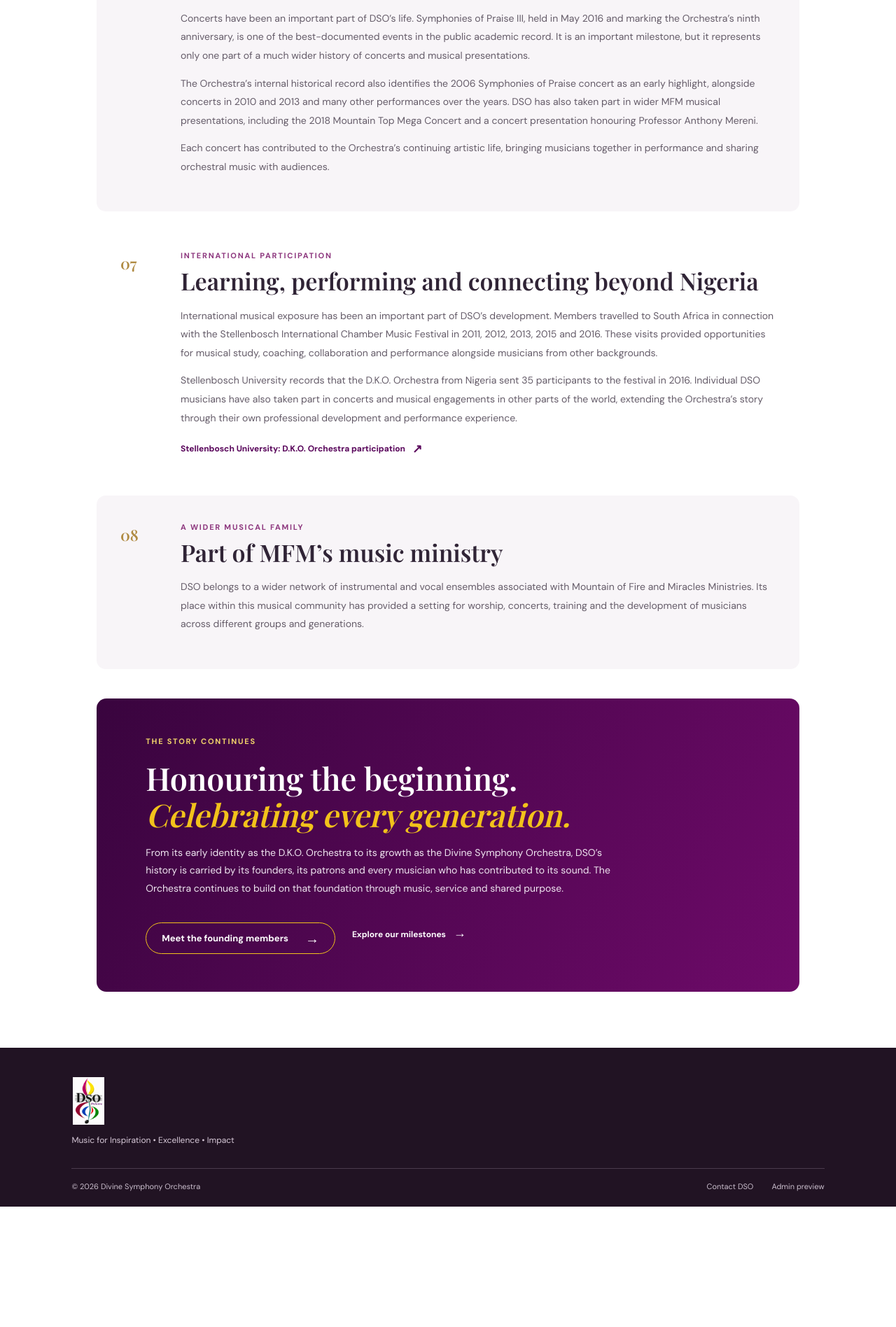
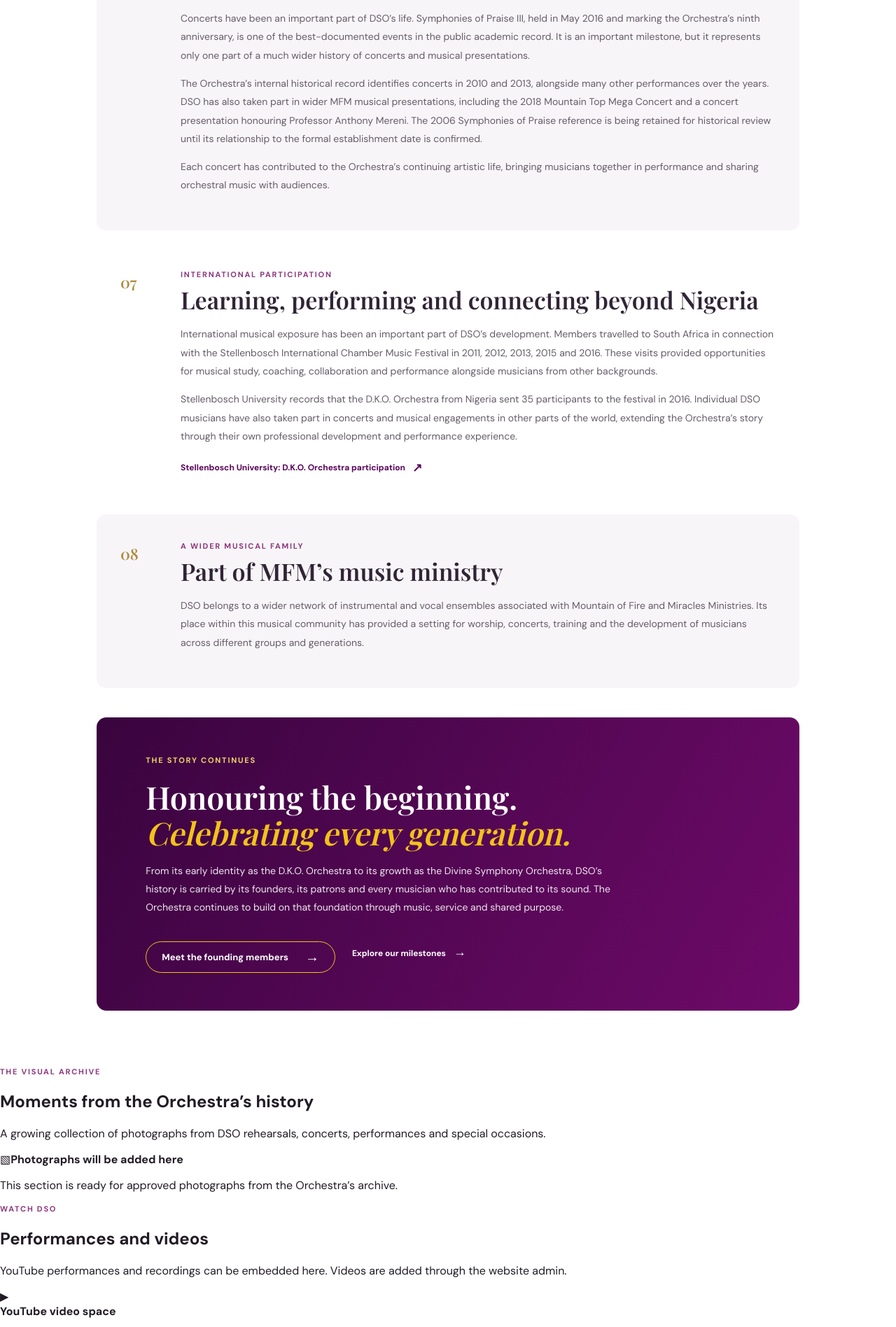
Before and after one commit to Divinesymphonyorchestra20/Divine-Symphony-Orchestra, a Next.js app: page /history in a window 1280 px wide. Shown: the part 3104-5000 px from the top of the page at 70% size. Before the commit the page ends 4828 px from the top, so only its background shows below. Built offline with nearby package versions, Linux system fonts and the light colour scheme; a web font is replaced by a local one.

Commit message:
Add reusable image and video archive to DSO history page

```diff
--- a/app/history/page.tsx
+++ b/app/history/page.tsx
@@ -1,6 +1,9 @@
 import type { Metadata } from "next";
 import SiteHeader from "../../components/site-header";
 import SiteFooter from "../../components/site-footer";
+import HistoryMedia from "../../components/history-media";
+
+export const dynamic = "force-dynamic";
 
 export const metadata: Metadata = {
   title: "Our History | Divine Symphony Orchestra",
@@ -98,7 +101,7 @@ export default function HistoryPage() {
             <p className="eyebrow dark">Concerts and presentations</p>
             <h2>A continuing record of performance</h2>
             <p>Concerts have been an important part of DSO’s life. Symphonies of Praise III, held in May 2016 and marking the Orchestra’s ninth anniversary, is one of the best-documented events in the public academic record. It is an important milestone, but it represents only one part of a much wider history of concerts and musical presentations.</p>
-            <p>The Orchestra’s internal historical record also identifies the 2006 Symphonies of Praise concert as an early highlight, alongside concerts in 2010 and 2013 and many other performances over the years. DSO has also taken part in wider MFM musical presentations, including the 2018 Mountain Top Mega Concert and a concert presentation honouring Professor Anthony Mereni.</p>
+            <p>The Orchestra’s internal historical record identifies concerts in 2010 and 2013, alongside many other performances over the years. DSO has also taken part in wider MFM musical presentations, including the 2018 Mountain Top Mega Concert and a concert presentation honouring Professor Anthony Mereni. The 2006 Symphonies of Praise reference is being retained for historical review until its relationship to the formal establishment date is confirmed.</p>
             <p>Each concert has contributed to the Orchestra’s continuing artistic life, bringing musicians together in performance and sharing orchestral music with audiences.</p>
           </div>
         </section>
@@ -133,6 +136,7 @@ export default function HistoryPage() {
           </div>
         </section>
       </article>
+      <HistoryMedia page="history" galleryTitle="Moments from the Orchestra’s history" galleryDescription="A growing collection of photographs from DSO rehearsals, concerts, performances and special occasions." />
       <SiteFooter />
     </main>
   );
```
